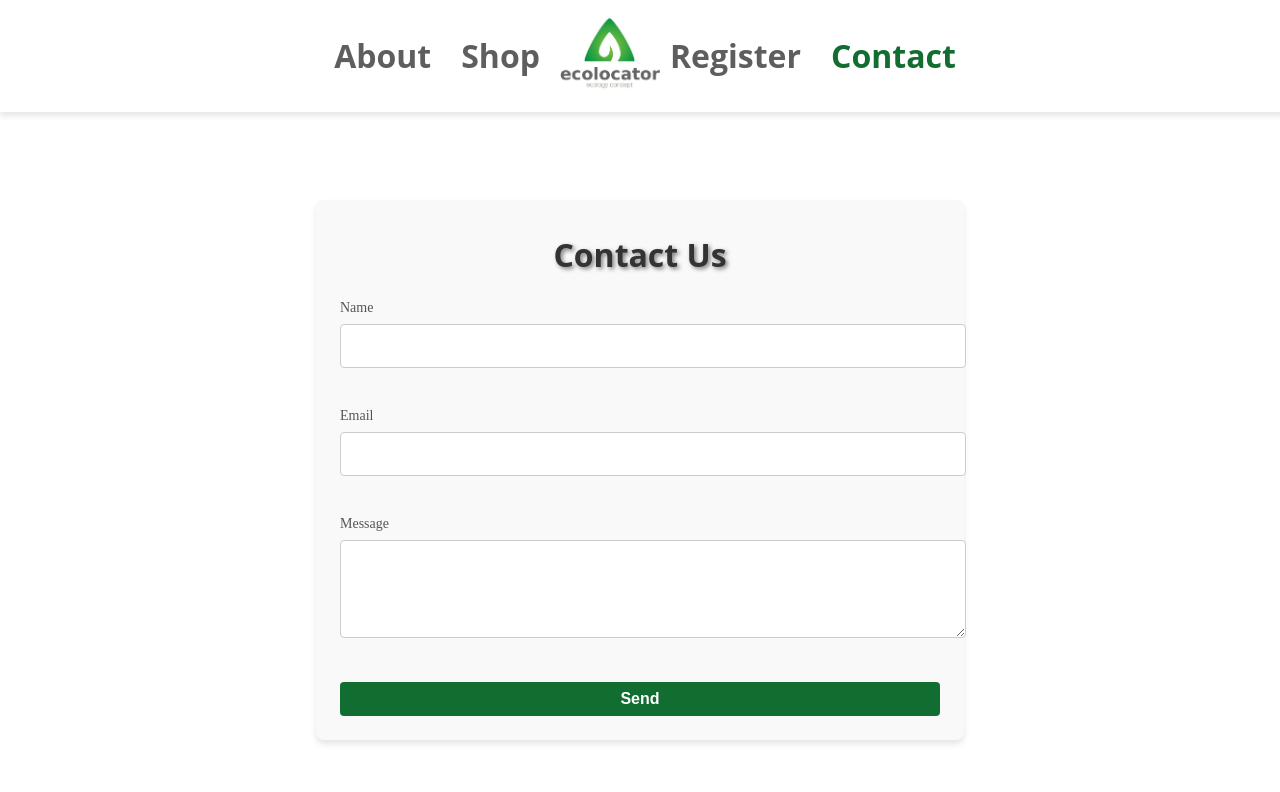
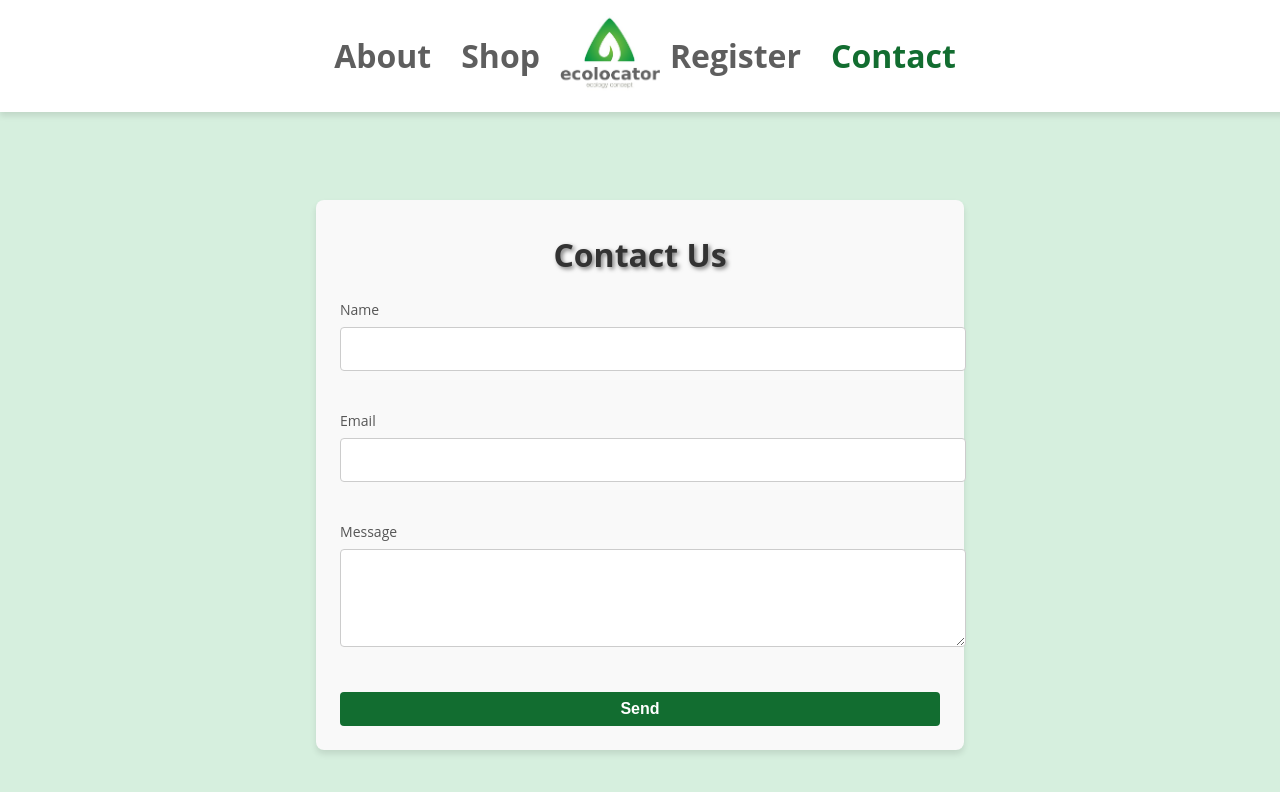
Before and after one commit to Filemonekk/EcoLocator, a React (Vite) app: page /contact in a window 1280 px wide. Shown: the top 792 px of the page. Built offline with nearby package versions, Linux system fonts and the light colour scheme.

Commit message:
installed React Query

```diff
--- a/package.json
+++ b/package.json
@@ -10,6 +10,7 @@
     "preview": "vite preview"
   },
   "dependencies": {
+    "@tanstack/react-query": "^4.36.1",
     "airtable": "^0.12.2",
     "bootstrap": "^5.3.3",
     "react": "^18.3.1",
--- a/src/components/WasteForm/WasteForm.module.scss
+++ b/src/components/WasteForm/WasteForm.module.scss
@@ -1,4 +1,9 @@
 @use '/src/index.scss' as *;
+
+body {
+	font-family: $main-font;
+	background-color: #1da84b2e;
+}
 
 .container {
 	display: flex;
@@ -10,6 +15,7 @@
 	box-shadow: 0px 4px 10px rgba(0, 0, 0, 0.1);
 	max-width: 600px;
 	margin: auto;
+	margin-top: 50px;
 
 }
 
@@ -23,8 +29,7 @@
 
 .form-label {
 	font-weight: bold;
-	color: #333;
-    font-size: $main-font;
+	color: #040404;
 }
 
 .form-control {
```
Also changed, not shown: 1 other file (tests, documents, lock files or other folders).
